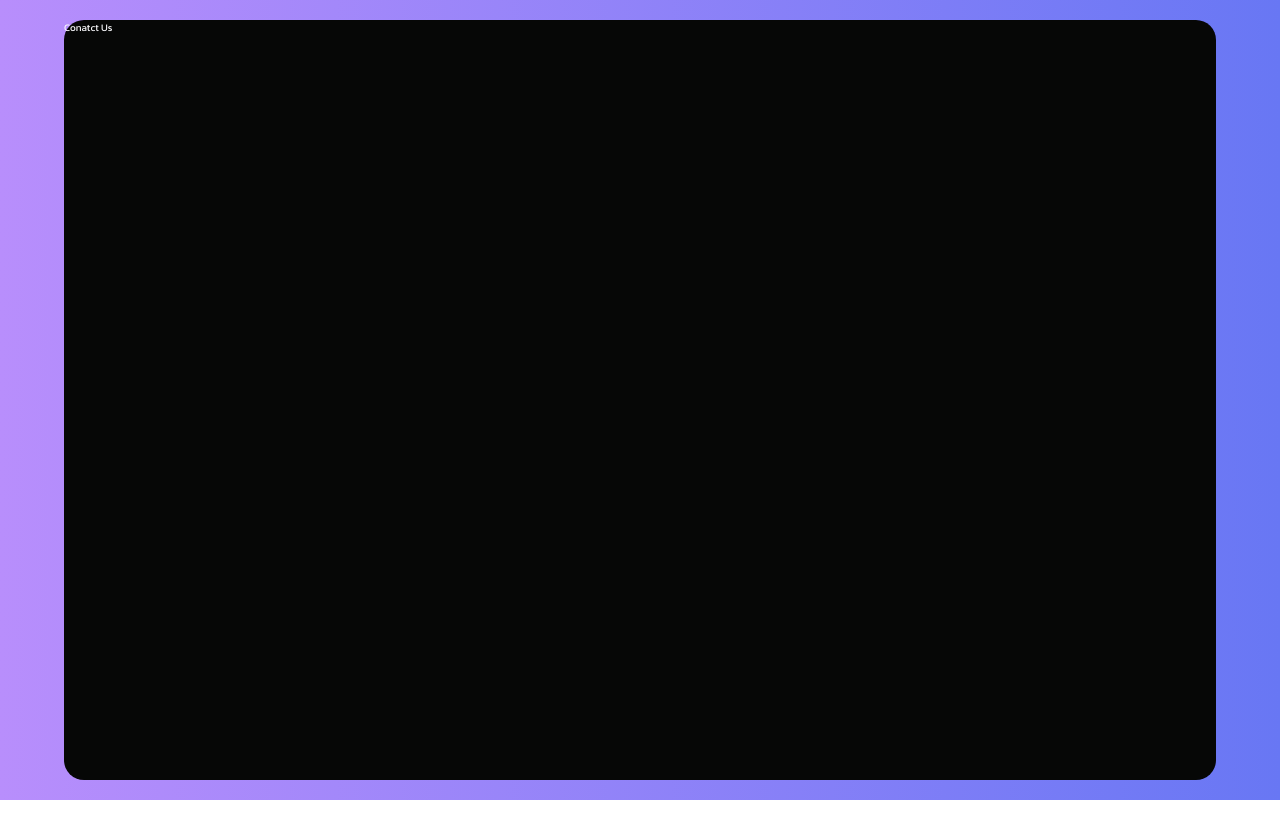
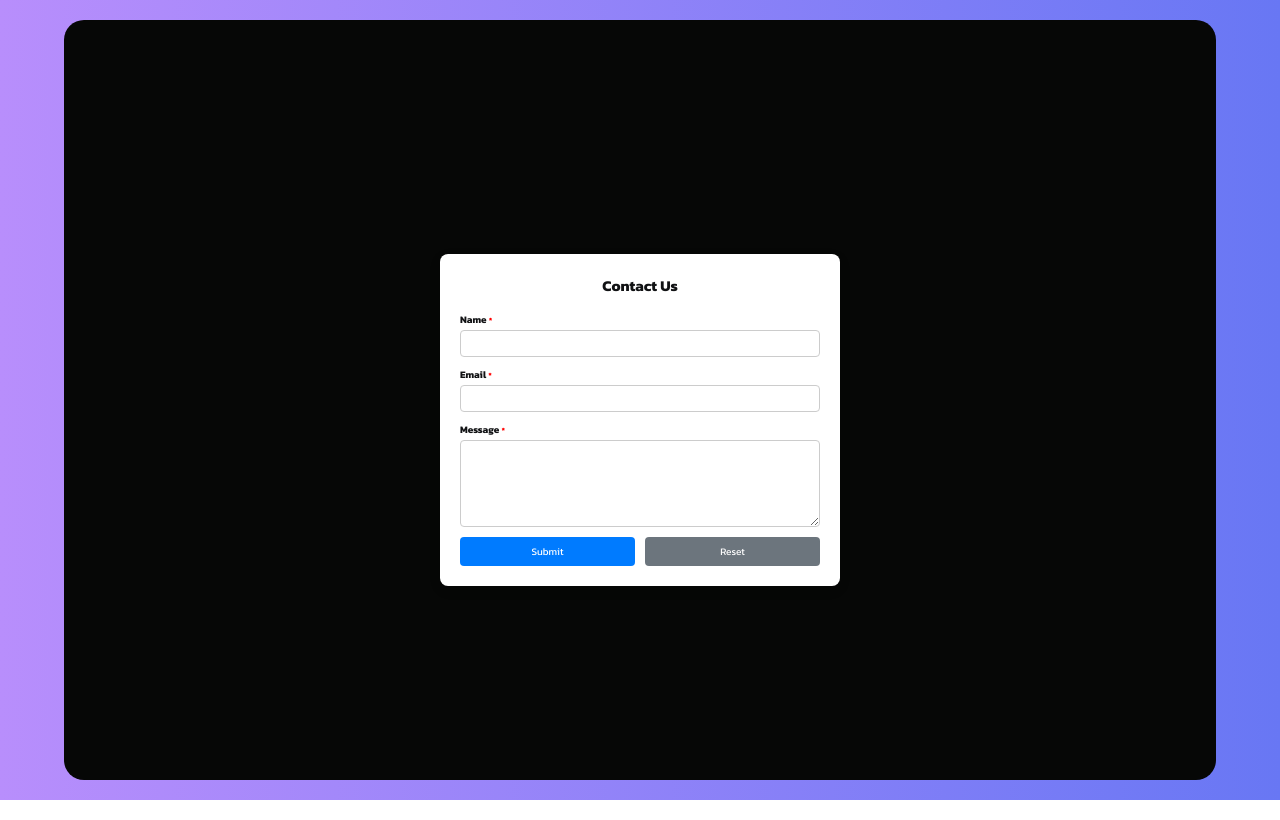
Before and after one commit to Viji-qmofi/react-unit1-News-App-Vijayalakshmi-R, a React (Vite) app in the folder react-news-app/: page /contactus in a window 1280 px wide. Built offline with nearby package versions, Linux system fonts and the light colour scheme.

Commit message:
Contact Us

```diff
--- /dev/null
+++ b/react-news-app/src/components/ContactUs.css
@@ -0,0 +1,86 @@
+.contact-wrapper {
+  height: 100vh;
+  display: flex;
+  justify-content: center;
+  align-items: center;
+
+  margin: 0;
+  font-family: Arial, sans-serif;
+}
+
+.contact-container {
+  width: 100%;
+  max-width: 400px;
+  padding: 2rem;
+  background-color: white;
+  border-radius: 8px;
+  box-shadow: 0 4px 12px rgba(0,0,0,0.1);
+}
+
+.contact-title {
+  color: #111214;
+  text-align: center;
+  margin-bottom: 1.5rem;
+}
+
+.contact-form .form-group {
+  margin-bottom: 1rem;
+  display: flex;
+  flex-direction: column;
+}
+
+.contact-form label {
+  color: #111214;
+  margin-bottom: 0.3rem;
+  font-weight: bold;
+}
+
+.required {
+  color: red;
+  font-size: 0.8rem;
+}
+
+.contact-form input,
+.contact-form textarea {
+  color: #111214;
+  padding: 0.5rem;
+  border: 1px solid #ccc;
+  border-radius: 4px;
+  font-size: 1rem;
+}
+
+.button-group {
+  display: flex;
+  gap: 1rem;
+  margin-top: 1rem;
+}
+
+.submit-btn,
+.reset-btn {
+  flex: 1;
+  padding: 0.7rem;
+  font-size: 1rem;
+  border-radius: 4px;
+  border: none;
+  cursor: pointer;
+}
+
+.submit-btn {
+  background-color: #007BFF;
+  color: white;
+  transition: background-color 0.3s;
+}
+
+.submit-btn:hover {
+  background-color: #0056b3;
+}
+
+.reset-btn {
+  background-color: #6c757d;
+  color: white;
+  transition: background-color 0.3s;
+}
+
+.reset-btn:hover {
+  background-color: #5a6268;
+}
--- a/react-news-app/src/components/ContactUs.jsx
+++ b/react-news-app/src/components/ContactUs.jsx
@@ -1,9 +1,116 @@
-import React from 'react'
+import React, { useState, useRef, useEffect } from 'react';
+import { useNavigate } from 'react-router';
+import './ContactUs.css';
 
 const ContactUs = () => {
+  const [formData, setFormData] = useState({
+    name: '',
+    email: '',
+    message: ''
+  });
+  const [submitted, setSubmitted] = useState(false);
+
+  const nameRef = useRef(null);
+  const navigate = useNavigate();
+
+  // Focus on the Name input when component mounts
+  useEffect(() => {
+    if (nameRef.current) {
+      nameRef.current.focus();
+    }
+  }, []);
+
+  const handleChange = (e) => {
+    const { name, value } = e.target;
+    setFormData({ ...formData, [name]: value });
+  };
+
+  const handleSubmit = (e) => {
+    e.preventDefault();
+    console.log('Form submitted:', formData);
+    setSubmitted(true);
+  };
+
+  const handleReset = () => {
+    setFormData({
+      name: '',
+      email: '',
+      message: ''
+    });
+    if (nameRef.current) {
+      nameRef.current.focus();
+    }
+  };
+
+  if (submitted) {
+    return (
+      <div className="contact-wrapper">
+        <div className="contact-container">
+          <h2 className="contact-title">Successfully Submitted!</h2>
+          <p>Thank you for contacting us.</p>
+          <button
+            className="submit-btn"
+            onClick={() => navigate('/')}
+          >
+            Back to Home
+          </button>
+        </div>
+      </div>
+    );
+  }
+
   return (
-    <div>Conatct Us</div>
-  )
-}
+    <div className="contact-wrapper">
+      <div className="contact-container">
+        <h2 className="contact-title">Contact Us</h2>
+        <form className="contact-form" onSubmit={handleSubmit}>
+          <div className="form-group">
+            <label>
+              Name <span className="required">*</span>
+            </label>
+            <input
+              type="text"
+              name="name"
+              value={formData.name}
+              onChange={handleChange}
+              ref={nameRef}
+              required
+            />
+          </div>
+          <div className="form-group">
+            <label>
+              Email <span className="required">*</span>
+            </label>
+            <input
+              type="email"
+              name="email"
+              value={formData.email}
+              onChange={handleChange}
+              required
+            />
+          </div>
+          <div className="form-group">
+            <label>
+              Message <span className="required">*</span>
+            </label>
+            <textarea
+              name="message"
+              value={formData.message}
+              onChange={handleChange}
+              rows="5"
+              required
+            ></textarea>
+          </div>
+          <div className="button-group">
+            <button type="submit" className="submit-btn">Submit</button>
+            <button type="button" className="reset-btn" onClick={handleReset}>
+              Reset
+            </button>
+          </div>
+        </form>
+      </div>
+    </div>
+  );
+};
 
-export default ContactUs
+export default ContactUs;
--- a/react-news-app/src/components/News.css
+++ b/react-news-app/src/components/News.css
@@ -108,8 +108,12 @@
     box-shadow: 0 6px 15px rgba(95, 40, 98, 0.3);
 }
 
+.nav-link:active {
+      color: #b95a0a;
+}
+
 .news-section {
-      width: clamp(12rem, 45cqi, 45%);
+      width: clamp(12rem, 45cqi, 50%);
       height: 100%;
       border-radius: 1rem;
 }
--- a/react-news-app/src/components/News.jsx
+++ b/react-news-app/src/components/News.jsx
@@ -34,7 +34,7 @@ const News = () => {
                         <a href="#" className='nav-link'>Sports</a>
                         <a href="#" className='nav-link'>Science</a>
                         <a href="#" className='nav-link'>Health</a>
-                        <Link to = {"/contactus"}>Contact Us</Link>
+                        <Link to = "/contactus">Contact Us</Link>
                     </div>
 
                   </nav>
```
